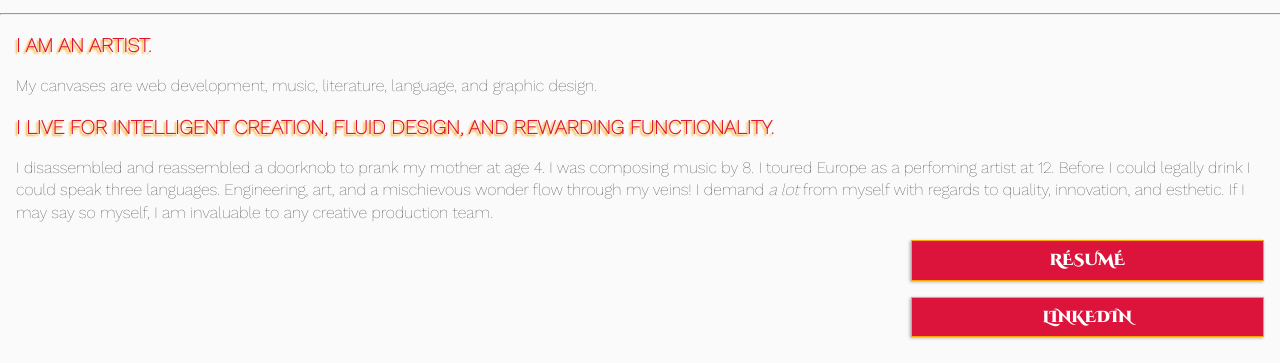
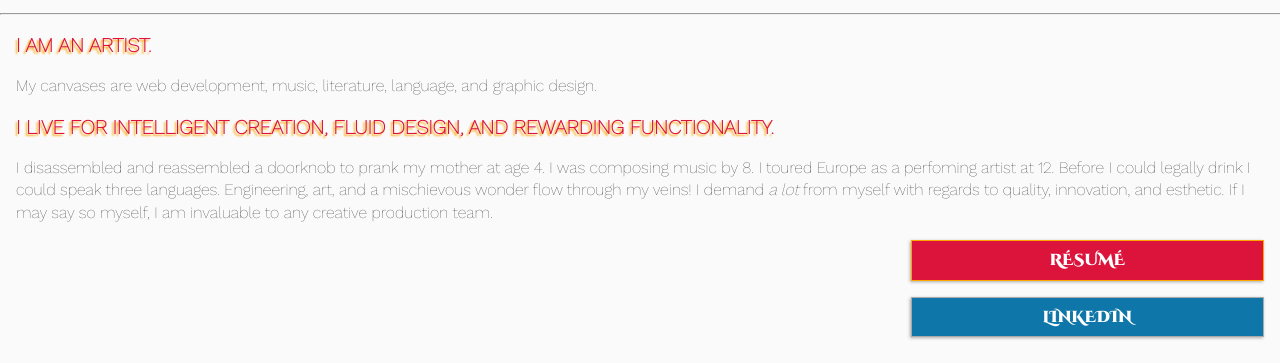
Before and after one commit to aphan1982/homework_8_updated_portfolio, a plain HTML site: page streamlined/about.html in a window 1280 px wide. Shown: the part 125-488 px from the top of the page. Drawn offline with nearby package versions, Linux system fonts and the light colour scheme.

Commit message:
added CSS styles for LinkedIn button.

```diff
--- a/streamlined/about.html
+++ b/streamlined/about.html
@@ -55,13 +55,13 @@
       </p>
     </div>
     <!-- link to more -->
-    <div class="container">
+    <div class="container" >
       <div class="container columnBig"></div>
       <a href="" class="button columnSmall">Résumé</a>
     </div>
     <div class="container">
       <div class="container columnBig"></div>
-      <a href="https://www.linkedin.com/in/anthonyphan1982" class="button columnSmall">LinkedIn</a>
+      <a href="https://www.linkedin.com/in/anthonyphan1982" class="button columnSmall" id="linkedInBtn">LinkedIn</a>
     </div>
 
     <!-- // FOOTER // -->
--- a/streamlined/style.css
+++ b/streamlined/style.css
@@ -152,6 +152,18 @@ footer li {
   text-align: center;
 }
 
+#linkedInBtn {
+  background-color: #0e76a8;
+  border: 1px solid rgb(170, 170, 170);
+  transition: background-color, border 0.25s ease-in-out;
+}
+#linkedInBtn:hover {
+  background-color: #4abbf0;
+  border: 1px solid #96dafa;
+  color: #ffffff;
+  box-shadow: -1px 1px 5px rgb(201, 201, 201);
+}
+
 /* MEDIA QUERIES   */
 @media screen and (max-width: 415px) {
   li {
```
